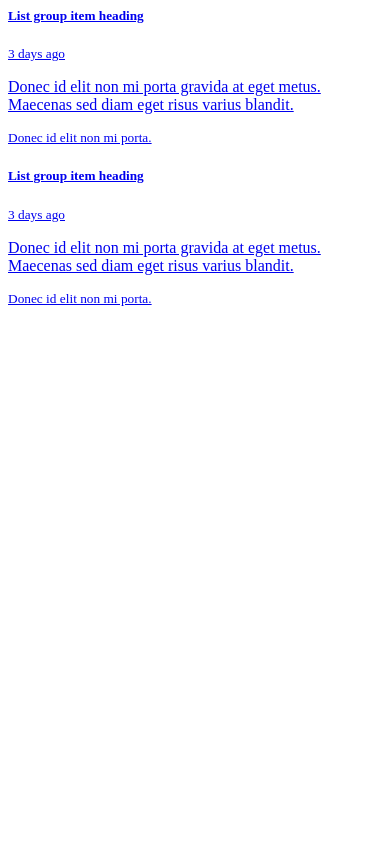
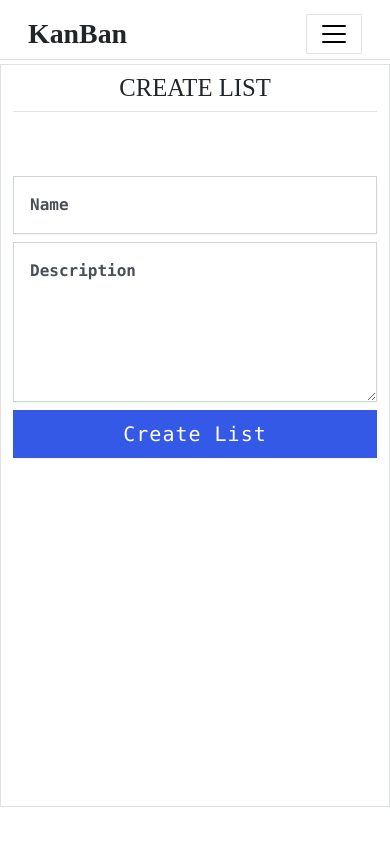
Before and after one commit to antimatter96/mad1, a Flask app: template project/templates/board/new_list.html in a window 390 px wide. Run offline with Flask 2, Linux system fonts and the light colour scheme; the template is opened without the code that fills it, so the values that code supplies are empty; some libraries are stand-ins or nearby versions.

Commit message:
create lisr

```diff
--- a/project/application/controllers/utils.py
+++ b/project/application/controllers/utils.py
@@ -21,7 +21,7 @@ def log_session(f):
 
   return wrapper
 
-def add_user(f):
+def ensure_logged_in(f):
 
   @wraps(f)
   def wrapper(*args, **kwds):
@@ -32,6 +32,7 @@ def add_user(f):
     if current_user is None:
       return redirect(url_for('render_signin'))
 
-    return f(current_user, *args, **kwds)
+    print('current_user ->', current_user.user_id)
+    return f(*args, **kwds)
 
   return wrapper
--- a/project/templates/board/index.html
+++ b/project/templates/board/index.html
@@ -22,7 +22,7 @@ Board
       <h4 class="fw-bold">You have no lists</h4>
     {% endif %}
     <h4>Add a list</h4>
-    <button type="submit" class="btn btn-primary btn-lg fs-1 fw-bolder px-4 rounded-circle">+</button>
+    <a class="btn btn-primary btn-lg fs-1 fw-bolder px-4 rounded-circle" href="{{ url_for('render_create_list') }}">+</a>
   </div>
 </div>
 {% endblock main %}
--- a/project/templates/board/list.html
+++ b/project/templates/board/list.html
@@ -1,6 +1,6 @@
-<div class="card text-white bg-primary mb-2 py-0">
-  <div class="card-header py-2 text-center">
-    <h4 class="mb-0">{{ list['index'] }}</h3>
+<div class="card bg-white mb-2 py-0 text-black-50 border-0">
+  <div class="card-header py-2 text-center border-0">
+    <h4 class="mb-0">{{ list['name'] }}</h3>
   </div>
 </div>
 <div class="card text-white bg-primary mb-1">
--- a/project/templates/board/new_list.html
+++ b/project/templates/board/new_list.html
@@ -1,18 +1,28 @@
-<div class="list-group">
-  <a href="#" class="list-group-item list-group-item-action flex-column align-items-start active">
-    <div class="d-flex w-100 justify-content-between">
-      <h5 class="mb-1">List group item heading</h5>
-      <small>3 days ago</small>
+{% extends "base.html" %}
+
+{% block title %}Create a list{% endblock %}
+
+{% block header %}
+Create list
+{% endblock %}
+
+{% block main %}
+<div class="col-md-4 py-4"></div>
+<div class="col-md-4 py-2">
+  <form action="" method="POST" id="create-list-form">
+    <div class="form-floating mb-2">
+      <input type="name" name="name" class="form-control" id="name" placeholder="Some name" required>
+      <label for="name" class="fw-bold">Name</label>
     </div>
-    <p class="mb-1">Donec id elit non mi porta gravida at eget metus. Maecenas sed diam eget risus varius blandit.</p>
-    <small>Donec id elit non mi porta.</small>
-  </a>
-  <a href="#" class="list-group-item list-group-item-action flex-column align-items-start">
-    <div class="d-flex w-100 justify-content-between">
-      <h5 class="mb-1">List group item heading</h5>
-      <small class="text-muted">3 days ago</small>
+    <div class="form-floating mb-2">
+      <textarea name="description" class="form-control" id="description" placeholder="Description" required
+        style="height: 10rem;"></textarea>
+      <label for="description" class="fw-bold">Description</label>
     </div>
-    <p class="mb-1">Donec id elit non mi porta gravida at eget metus. Maecenas sed diam eget risus varius blandit.</p>
-    <small class="text-muted">Donec id elit non mi porta.</small>
-  </a>
+    <div>
+      <input type="submit" value="Create List" class="btn btn-primary btn-lg w-100">
+    </div>
+  </form>
 </div>
+<div class="col-md-4 py-2"></div>
+{% endblock main %}
--- a/project/templates/users/login.html
+++ b/project/templates/users/login.html
@@ -12,12 +12,12 @@ Log In
   <form action="" method="POST" id="login-form">
     <div class="form-floating mb-2">
       <input type="email" name="email" class="form-control" id="email" placeholder="me@arpit.space" required>
-      <label for="email">Email</label>
+      <label for="email" class="fw-bold">Email</label>
     </div>
     <div class="form-floating mb-2">
       <input type="password" name="password" class="form-control" id="password" placeholder="Password" required
         minlength="8">
-      <label for="password">Password</label>
+      <label for="password" class="fw-bold">Password</label>
     </div>
     <div>
       <input type="submit" value="Login" class="btn btn-primary btn-lg w-100">
--- a/project/templates/users/signup.html
+++ b/project/templates/users/signup.html
@@ -12,16 +12,16 @@ Sign Up
   <form action="" method="POST" id="create-user-form">
     <div class="form-floating mb-2">
       <input type="text" name="name" class="form-control" id="name" placeholder="Arpit Jain" required>
-      <label for="name">Name</label>
+      <label for="name" class="fw-bold">Name</label>
     </div>
     <div class="form-floating mb-2">
       <input type="email" name="email" class="form-control" id="email" placeholder="me@arpit.space" required>
-      <label for="email">Email</label>
+      <label for="email" class="fw-bold">Email</label>
     </div>
     <div class="form-floating mb-2">
       <input type="password" name="password" class="form-control" id="password" placeholder="Password" required
         minlength="8">
-      <label for="password">Password</label>
+      <label for="password" class="fw-bold">Password</label>
     </div>
     <div>
       <input type="submit" value="Signup" class="btn btn-primary btn-lg w-100">
--- a/week_7/lab/flask/templates/base.html
+++ b/week_7/lab/flask/templates/base.html
@@ -11,6 +11,7 @@
     body {
       padding-top: 2em;
     }
+
     * {
       font-family:'Courier New', Courier, monospace !important;
     }
```
Also changed, not shown: project/application/controllers/card.py (+4 -3 lines), project/application/controllers/list.py (+50 -7 lines), project/templates/board/new_card.html (added, +38 -0 lines), week_1/live.md (deleted), week_template/activities.md (deleted), week_template/assignment.md (deleted), week_template/lec1.md (deleted), week_template/lec2.md (deleted), week_template/notes.md (deleted), 2 other files.
